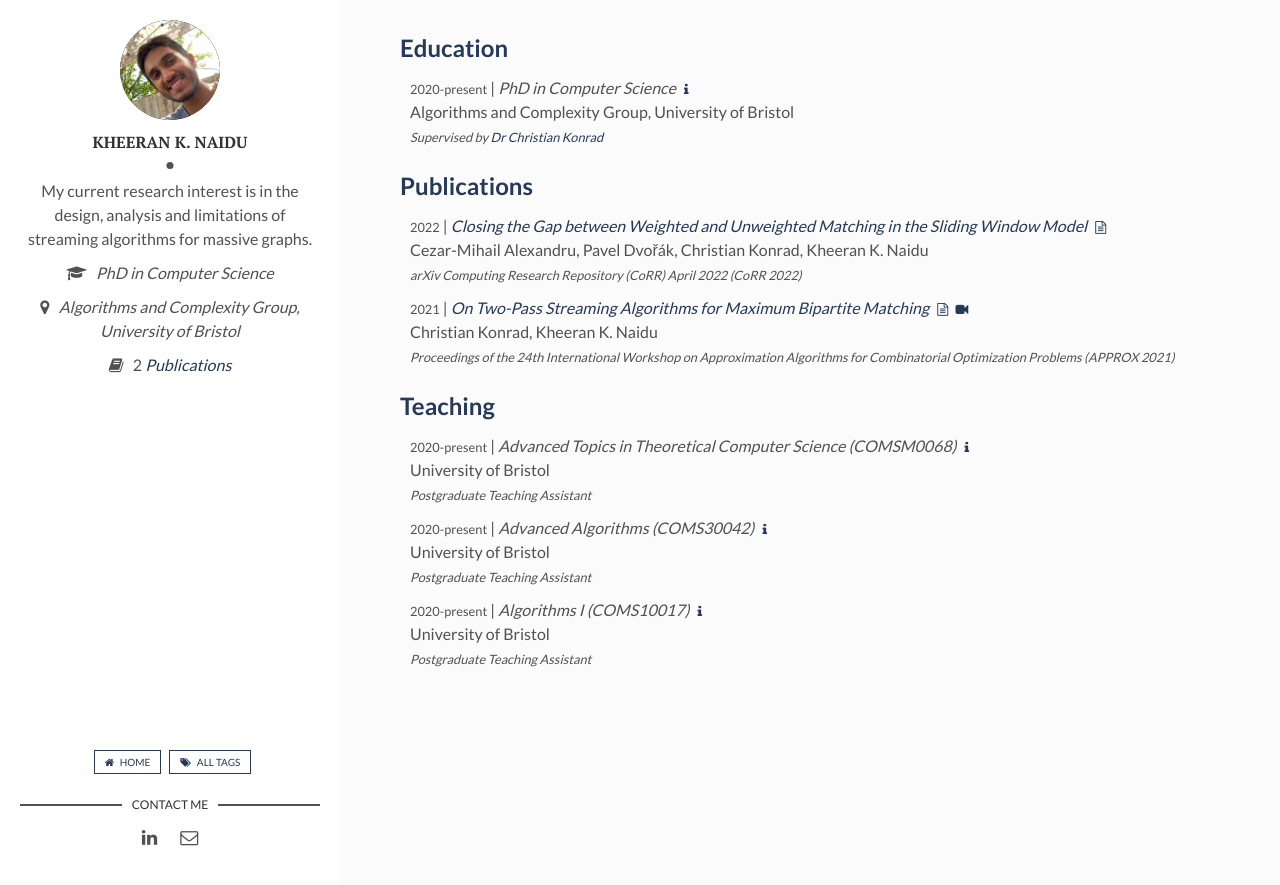
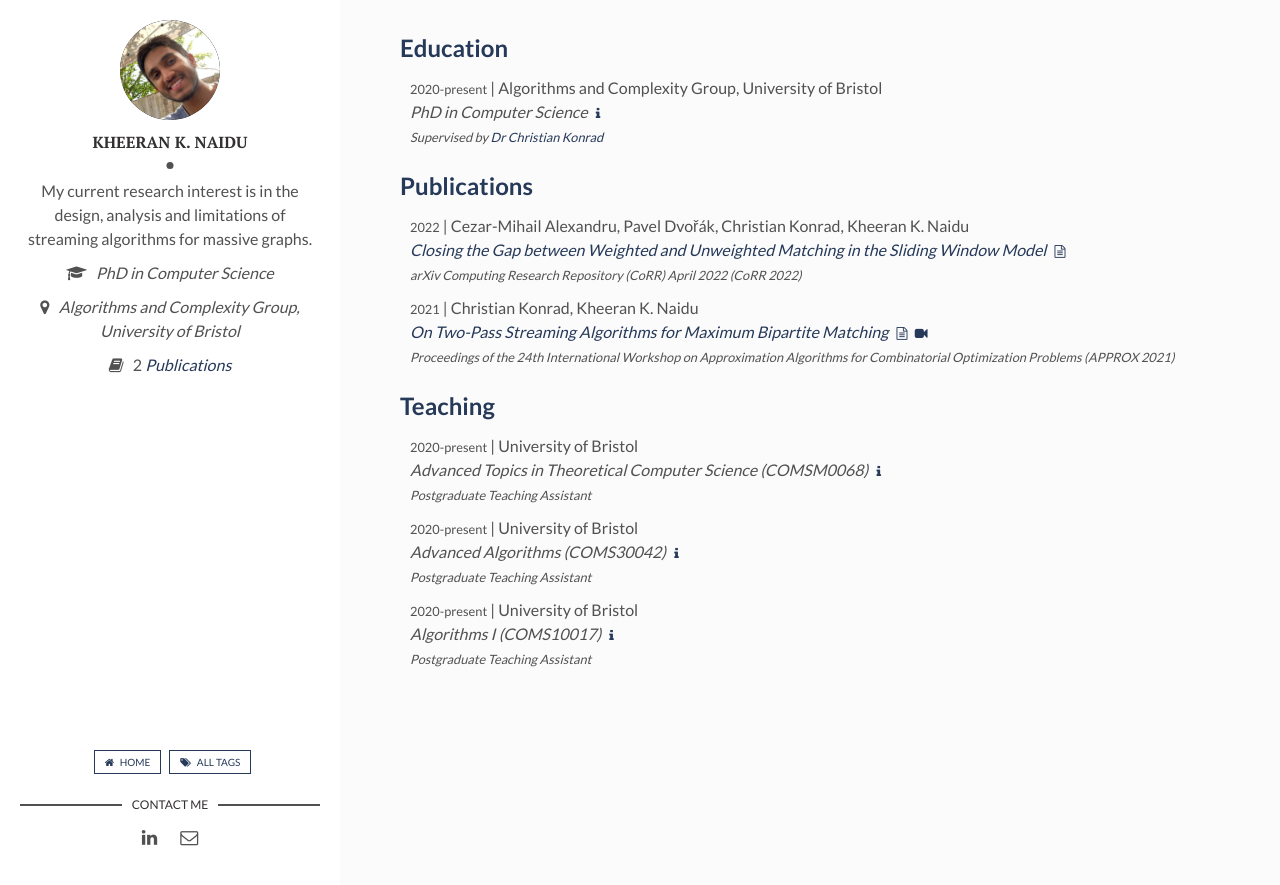
Before and after one commit to kheeran/kheeran.github.io, a Jekyll site: the page built from index.html, in a window 1280 px wide. Shown: the top 885 px of the page. Built offline with Jekyll 4.4.1, drawn with Linux system fonts in a browser that asks for light colours; the list of posts is cut into pages by our own code.

Commit message:
Update index.html

```diff
--- a/index.html
+++ b/index.html
@@ -16,6 +16,9 @@
   <div class="tag-list" style="padding-bottom:10px;">
     <span>
       <small>{{ post.year}}</small> |
+      {{ post.subtitle}}
+    </span>
+    <span>
       {% assign dynamic_text_full = post.title %}
       {% assign dynamic_text_short = post.title_short %}
       <em>{% if post.content.size > 1 %}<a href="{{ site.baseurl }}{{ post.url }}">{% include dynamic_text.html %}</a>{% else %}{% include dynamic_text.html %}{% endif %}</em>
@@ -29,7 +32,6 @@
         {% endfor %}
       </small>
     </span>
-    <span>{{ post.subtitle}}</span>
     {% assign dynamic_text_full = post.description %}
     {% assign dynamic_text_short = post.description_short %}
     <span><small><em>{% include dynamic_text.html %}</em></small></span>
```
